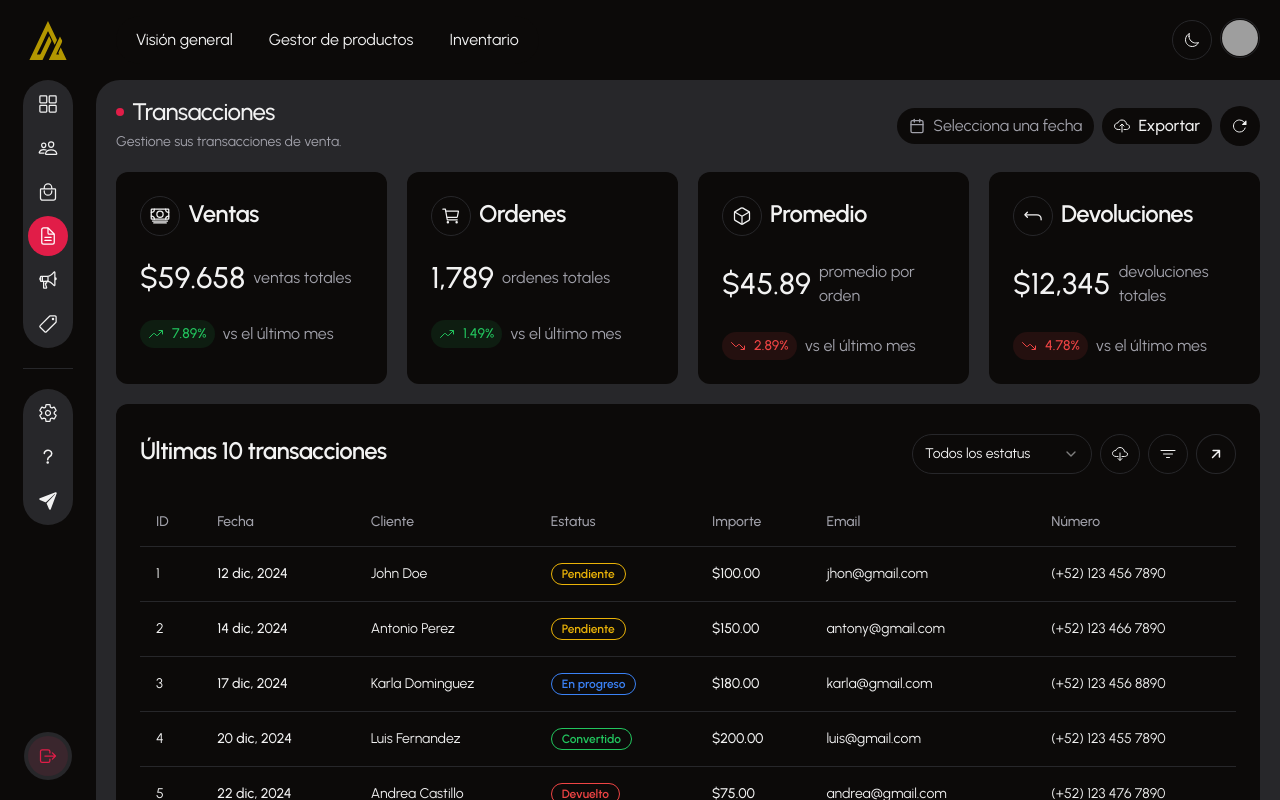
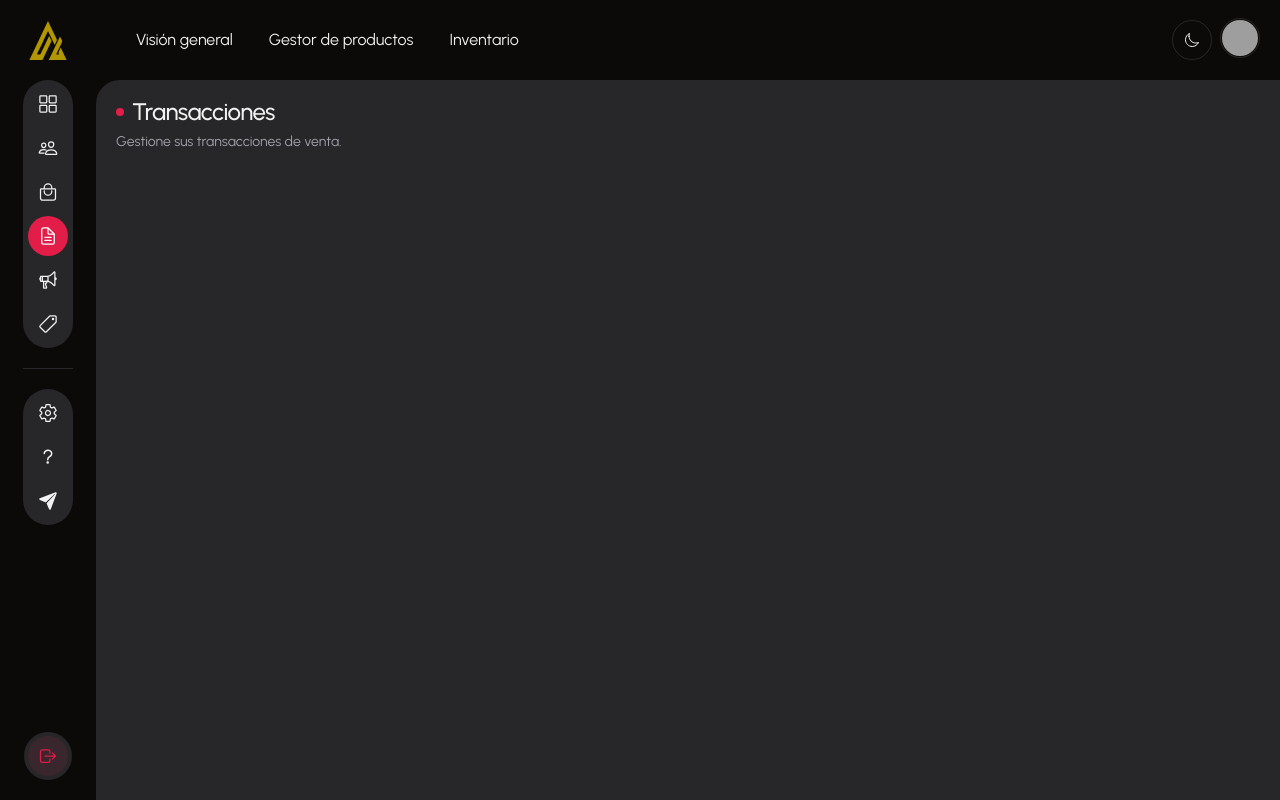
Before and after one commit to alexdev2095/fullstack-scaffold, a Next.js app in the folder apps/adminmkt-free/: page /transactions in a window 1280 px wide. Built offline with nearby package versions, Linux system fonts and the light colour scheme; grey boxes are pictures that could not be loaded.

Commit message:
clean code: transtitions

```diff
--- a/apps/adminmkt-free/src/app/(dashboard)/transactions/page.tsx
+++ b/apps/adminmkt-free/src/app/(dashboard)/transactions/page.tsx
@@ -1,10 +1,4 @@
-import {Cards} from "@/components/pages/transactions/cards";
-import {TransactionsTable} from "@/components/pages/transactions/transactions-table";
-import {DatePickerWithPresets} from "@/components/ui-custom/date-picker";
-import {Title} from "@/components/ui-custom/title";
-import {Button} from "@/components/ui/button";
-
-import {IoCloudUploadOutline, IoReload} from "react-icons/io5";
+import { Title } from "@/components/ui-custom/title";
 
 export default function TransactionsPage() {
   return (
@@ -16,19 +10,6 @@ export default function TransactionsPage() {
             Gestione sus transacciones de venta.
           </p>
         </div>
-        <div className="flex items-center gap-2">
-          <DatePickerWithPresets />
-          <Button size="sm" variant="outline" className="border-none">
-            <IoCloudUploadOutline className="size-5" /> Exportar
-          </Button>
-          <Button size="icon" variant="outline" className="border-none">
-            <IoReload className="size-5" />
-          </Button>
-        </div>
-      </div>
-      <Cards />
-      <div className="grid grid-cols-1">
-        <TransactionsTable />
       </div>
     </div>
   );
--- a/apps/adminmkt-free/src/components/pages/transactions/cards.tsx
+++ /dev/null
@@ -1,44 +0,0 @@
-"use client";
-
-import {InfoCard} from "@/components/ui-custom/cards/info-card";
-import {
-  IoCartOutline,
-  IoCashOutline,
-  IoCubeOutline,
-  IoReturnUpBackOutline
-} from "react-icons/io5";
-
-export function Cards() {
-  return (
-    <div className="grid grid-cols-1 md:grid-cols-2 lg:grid-cols-3 xl:grid-cols-4 gap-5">
-      <InfoCard
-        icon={IoCashOutline}
-        title="Ventas"
-        value="$59.658"
-        text="ventas totales"
-        trendPositive="7.89"
-      />
-      <InfoCard
-        icon={IoCartOutline}
-        title="Ordenes"
-        value="1,789"
-        text="ordenes totales"
-        trendPositive="1.49"
-      />
-      <InfoCard
-        icon={IoCubeOutline}
-        title="Promedio"
-        value="$45.89"
-        text="promedio por orden"
-        trendNegative="2.89"
-      />
-      <InfoCard
-        icon={IoReturnUpBackOutline}
-        title="Devoluciones"
-        value="$12,345"
-        text="devoluciones totales"
-        trendNegative="4.78"
-      />
-    </div>
-  );
-}
--- a/apps/adminmkt-free/src/components/pages/transactions/transactions-table.tsx
+++ /dev/null
@@ -1,222 +0,0 @@
-"use client";
-
-import {Badge} from "@/components/ui/badge";
-import {Button} from "@/components/ui/button";
-import {Card, CardContent, CardHeader, CardTitle} from "@/components/ui/card";
-import {
-  Select,
-  SelectContent,
-  SelectItem,
-  SelectTrigger,
-  SelectValue
-} from "@/components/ui/select";
-import {
-  Table,
-  TableBody,
-  TableCell,
-  TableHead,
-  TableHeader,
-  TableRow
-} from "@/components/ui/table";
-import {
-  IoArrowUpOutline,
-  IoCloudDownloadOutline,
-  IoFilterOutline
-} from "react-icons/io5";
-
-type TypeData = {
-  id: number;
-  date: string;
-  customer: string;
-  status: string;
-  amount: string;
-  email: string;
-  phone: string;
-};
-
-const data: TypeData[] = [
-  {
-    id: 1,
-    date: "12 dic, 2024",
-    customer: "John Doe",
-    status: "pending",
-    amount: "$100.00",
-    email: "jhon@gmail.com",
-    phone: "(+52) 123 456 7890"
-  },
-  {
-    id: 2,
-    date: "14 dic, 2024",
-    customer: "Antonio Perez",
-    status: "pending",
-    amount: "$150.00",
-    email: "antony@gmail.com",
-    phone: "(+52) 123 466 7890"
-  },
-  {
-    id: 3,
-    date: "17 dic, 2024",
-    customer: "Karla Dominguez",
-    status: "inProgress",
-    amount: "$180.00",
-    email: "karla@gmail.com",
-    phone: "(+52) 123 456 8890"
-  },
-  {
-    id: 4,
-    date: "20 dic, 2024",
-    customer: "Luis Fernandez",
-    status: "completed",
-    amount: "$200.00",
-    email: "luis@gmail.com",
-    phone: "(+52) 123 455 7890"
-  },
-  {
-    id: 5,
-    date: "22 dic, 2024",
-    customer: "Andrea Castillo",
-    status: "refunded",
-    amount: "$75.00",
-    email: "andrea@gmail.com",
-    phone: "(+52) 123 476 7890"
-  },
-  {
-    id: 6,
-    date: "24 dic, 2024",
-    customer: "Miguel Santos",
-    status: "pending",
-    amount: "$250.00",
-    email: "miguel@gmail.com",
-    phone: "(+52) 123 478 7890"
-  },
-  {
-    id: 7,
-    date: "27 dic, 2024",
-    customer: "Sofia Ramirez",
-    status: "completed",
-    amount: "$300.00",
-    email: "sofia@gmail.com",
-    phone: "(+52) 123 479 7890"
-  },
-  {
-    id: 8,
-    date: "29 dic, 2024",
-    customer: "Fernando Lopez",
-    status: "inProgress",
-    amount: "$400.00",
-    email: "fernando@gmail.com",
-    phone: "(+52) 123 489 7890"
-  },
-  {
-    id: 9,
-    date: "31 dic, 2024",
-    customer: "Isabela Torres",
-    status: "refunded",
-    amount: "$120.00",
-    email: "isabela@gmail.com",
-    phone: "(+52) 123 499 7890"
-  },
-  {
-    id: 10,
-    date: "02 ene, 2025",
-    customer: "Diego Martinez",
-    status: "completed",
-    amount: "$500.00",
-    email: "diego@gmail.com",
-    phone: "(+52) 123 509 7890"
-  }
-];
-
-export function TransactionsTable() {
-  return (
-    <Card>
-      <CardHeader className="flex flex-col md:flex-row md:items-center md:justify-between gap-5">
-        <div>
-          <CardTitle>Últimas 10 transacciones</CardTitle>
-        </div>
-        <div className="flex items-center gap-2">
-          <Select>
-            <SelectTrigger className="w-[180px]">
-              <SelectValue placeholder="Todos los estatus" />
-            </SelectTrigger>
-            <SelectContent>
-              <SelectItem value="pending">Pendiente</SelectItem>
-              <SelectItem value="inProgress">En progreso</SelectItem>
-              <SelectItem value="refuned">Devuelto</SelectItem>
-              <SelectItem value="completed">Completado</SelectItem>
-            </SelectContent>
-          </Select>
-          <Button variant="outline" size="icon" className="">
-            <IoCloudDownloadOutline className="size-5" />
-          </Button>
-          <Button variant="outline" size="icon" className="">
-            <IoFilterOutline className="size-5" />
-          </Button>
-          <Button variant="outline" size="icon" className="rotate-45 ">
-            <IoArrowUpOutline className="size-5" />
-          </Button>
-        </div>
-      </CardHeader>
-      <CardContent>
-        <Table>
-          <TableHeader>
-            <TableRow>
-              <TableHead>ID</TableHead>
-              <TableHead>Fecha</TableHead>
-              <TableHead className="w-[180px]">Cliente</TableHead>
-              <TableHead>Estatus</TableHead>
-              <TableHead>Importe</TableHead>
-              <TableHead>Email</TableHead>
-              <TableHead>Número</TableHead>
-            </TableRow>
-          </TableHeader>
-          <TableBody>
-            {data.map((item) => {
-              return (
-                <TableRow key={item.id}>
-                  <TableCell>{item.id}</TableCell>
-                  <TableCell className="font-medium">{item.date}</TableCell>
-                  <TableCell>{item.customer}</TableCell>
-                  <TableCell>
-                    {item.status === "pending" ? (
-                      <Badge
-                        variant="outline"
-                        className="border-yellow-500 text-yellow-500"
-                      >
-                        Pendiente
-                      </Badge>
-                    ) : item.status === "inProgress" ? (
-                      <Badge
-                        variant="outline"
-                        className="border-blue-500 text-blue-500"
-                      >
-                        En progreso
-                      </Badge>
-                    ) : item.status === "refunded" ? (
-                      <Badge
-                        variant="outline"
-                        className="border-red-500 text-red-500"
-                      >
-                        Devuelto
-                      </Badge>
-                    ) : (
-                      <Badge
-                        variant="outline"
-                        className="border-green-500 text-green-500"
-                      >
-                        Convertido
-                      </Badge>
-                    )}
-                  </TableCell>
-                  <TableCell className="font-medium">{item.amount}</TableCell>
-                  <TableCell>{item.email}</TableCell>
-                  <TableCell>{item.phone}</TableCell>
-                </TableRow>
-              );
-            })}
-          </TableBody>
-        </Table>
-      </CardContent>
-    </Card>
-  );
-}
```
